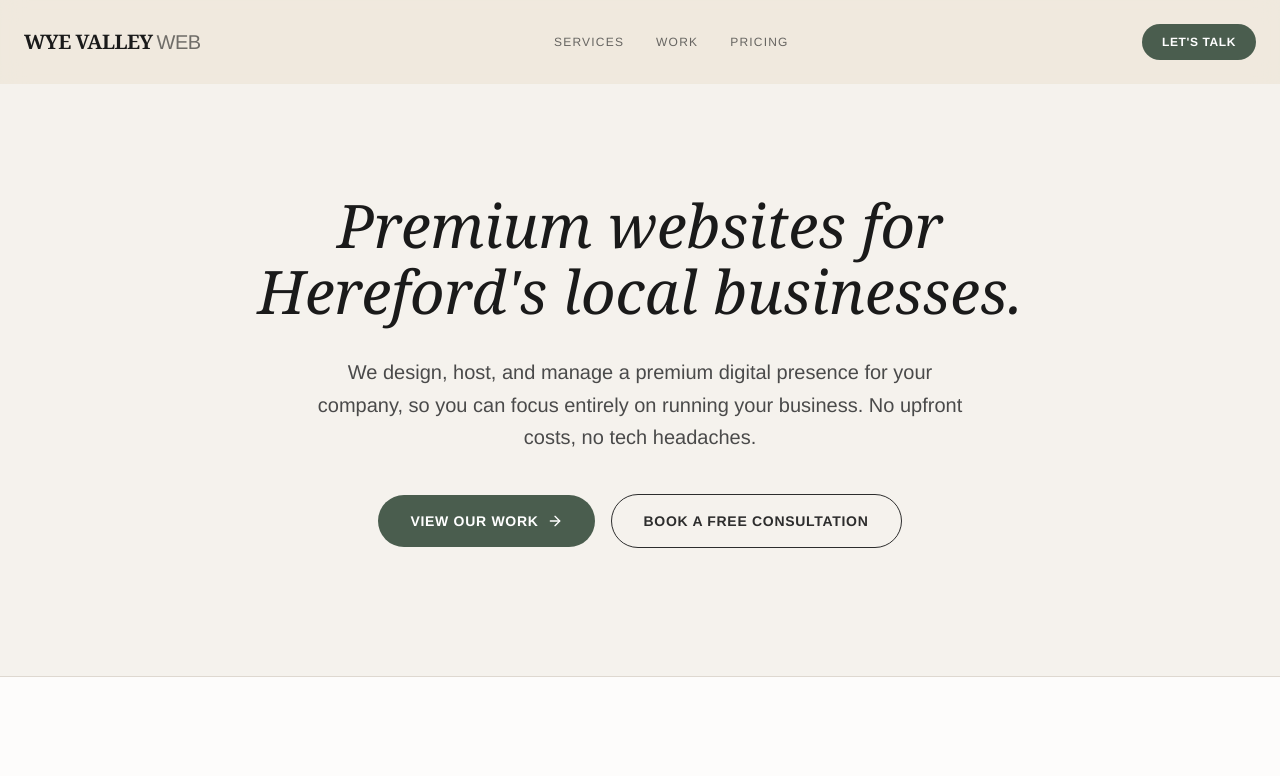
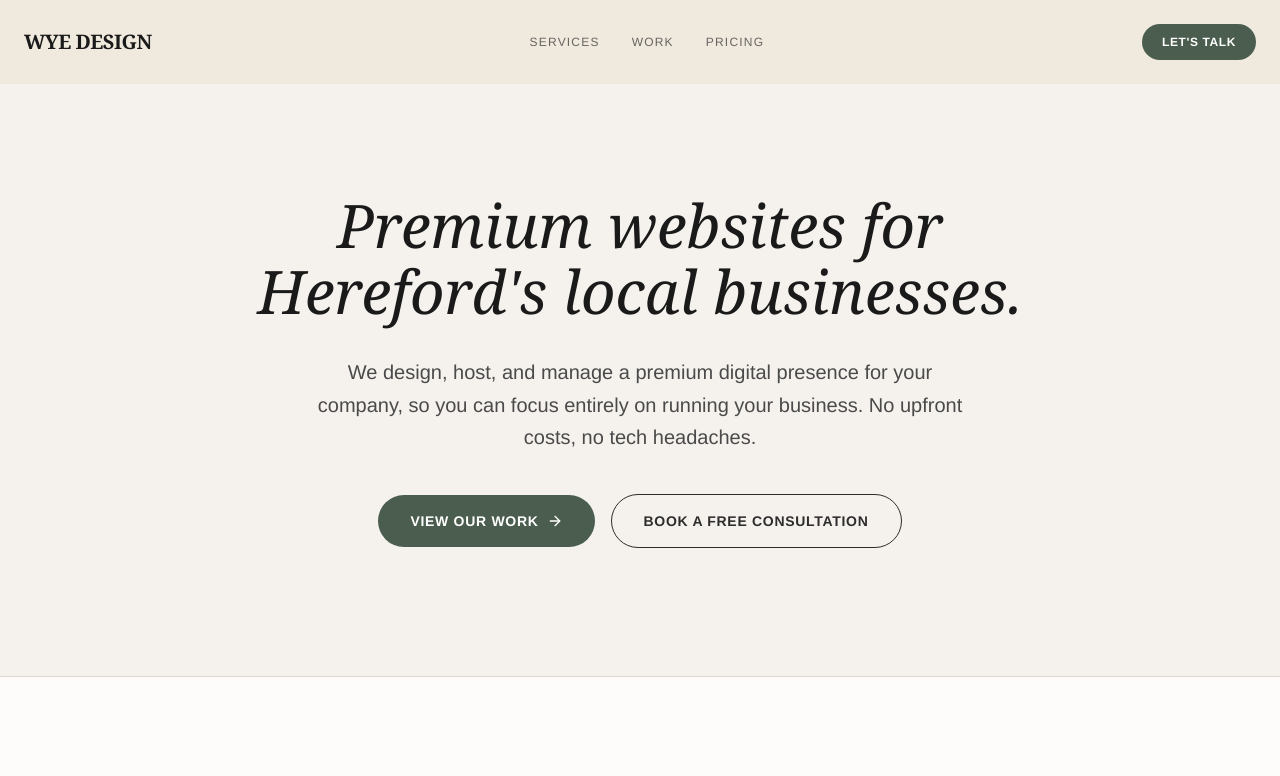
Before and after one commit to ItzBagelx/wyevalley, a React (Vite) app: page / in a window 1280 px wide. Shown: the top 776 px of the page. Built offline with nearby package versions, Linux system fonts and the light colour scheme.

Commit message:
rebrand: rename Wye Valley Web to Wye Valley Design

```diff
--- a/metadata.json
+++ b/metadata.json
@@ -1,5 +1,5 @@
 {
-  "name": "Wye Valley Web",
+  "name": "Wye Valley Design",
   "description": "A sophisticated marketing website for a Hereford web design agency offering fully managed, premium websites.",
   "requestFramePermissions": [],
   "majorCapabilities": ["MAJOR_CAPABILITY_SERVER_SIDE_GEMINI_API"]
--- a/src/components/Navbar.tsx
+++ b/src/components/Navbar.tsx
@@ -10,7 +10,7 @@ export default function Navbar() {
     >
       <div className="max-w-7xl mx-auto flex justify-between items-center">
         <div className="text-xl font-serif font-semibold tracking-tight uppercase text-theme-text-dark">
-          Wye Valley<span className="font-sans font-light opacity-60 ml-1">Web</span>
+          Wye Design
         </div>
 
         <div className="hidden md:flex items-center gap-8">
```
